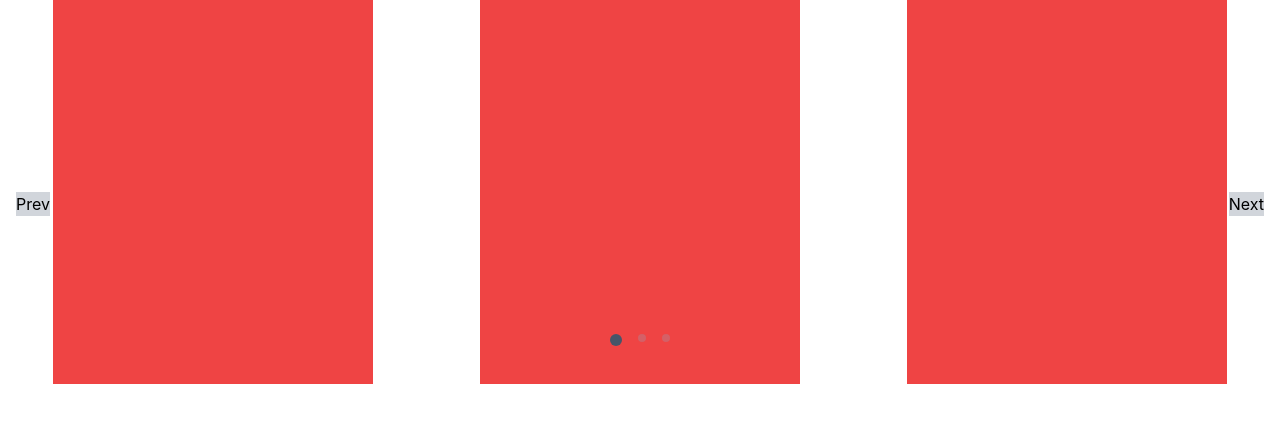
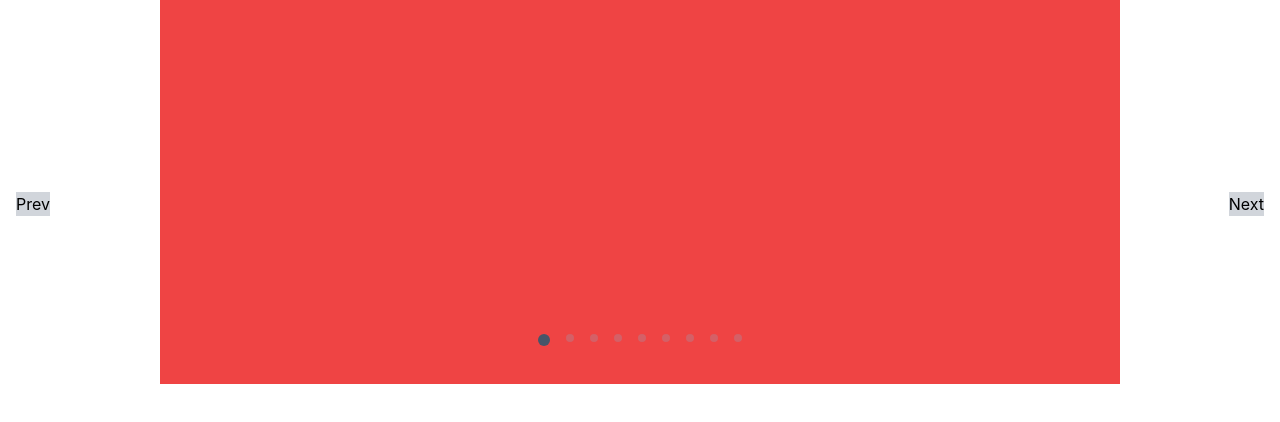
Before and after one commit to Meagle89/roar-carousel, a React (Create React App) app: page / in a window 1280 px wide. Shown: the top 422 px of the page. Built offline with nearby package versions, Linux system fonts and the light colour scheme.

Commit message:
updated indicator dots to be clickable

```diff
--- a/src/App.js
+++ b/src/App.js
@@ -11,6 +11,9 @@ function App() {
         <Item>4</Item>
         <Item>5</Item>
         <Item>6</Item>
+        <Item>7</Item>
+        <Item>8</Item>
+        <Item>9</Item>
       </Carousel>
     </div>
   );
--- a/src/components/Carousel.jsx
+++ b/src/components/Carousel.jsx
@@ -29,7 +29,7 @@ const Carousel = ({ children, options }) => {
   });
 
   const renderIndicators = () => {
-    if ( options.displayIndicator) return <Indicators items={React.Children.count(children)} activeIndex={activeIndex} />
+    if ( options.displayIndicator) return <Indicators items={React.Children.count(children)} activeIndex={activeIndex} activeItems={options.activeItems} setActiveIndex={setActiveIndex} />
   }
 
   const renderButtons = () => {
--- a/src/components/Indicators.jsx
+++ b/src/components/Indicators.jsx
@@ -1,16 +1,12 @@
 import React from 'react';
 import PropTypes from 'prop-types';
 
-const Indicators = ({ items, activeIndex, displayDots, styles }) => {
+const Indicators = ({ items, activeIndex, activeItems, setActiveIndex, styles }) => {
   return (
     <div className={`indicator ${styles}`}>
-      {[...Array(displayDots)].map((dot, index) => {
+      {[...Array((items - activeItems) + 1)].map((dot, index) => {
         if (items > 1) {
-          if (activeIndex < displayDots) {
-            return <Dot active={activeIndex === index} key={index} />;
-          } else {
-            return <Dot active={activeIndex - displayDots === index} key={index} />;
-          }
+            return <Dot active={activeIndex === index} key={index} setActiveIndex={setActiveIndex} index={index} />;
         }
         return null;
       })}
@@ -18,17 +14,16 @@ const Indicators = ({ items, activeIndex, displayDots, styles }) => {
   );
 };
 
-const Dot = ({ active, styles, activeStyles }) => <button className={`dot ${active ? activeStyles : styles}`}></button>;
+const Dot = ({ active, styles, activeStyles, setActiveIndex, index }) => <button onClick={() => setActiveIndex(index) } className={`dot ${active ? activeStyles : styles}`}></button>;
 
 Indicators.propTypes = {
   activeIndex: PropTypes.number.isRequired,
-  displayDots: PropTypes.number,
+  activeItems: PropTypes.number.isRequired,
   items: PropTypes.number.isRequired,
   styles: PropTypes.string,
 };
 
 Indicators.defaultProps = {
-  displayDots: 3,
   styles: "flex mx-auto overflow-hidden whitespace-nowrap w-fit relative -top-[50px]",
 };
 
--- a/src/helpers/default-options.js
+++ b/src/helpers/default-options.js
@@ -1,6 +1,6 @@
 
 const setOptions = (options = {}) => ({
-  activeItems: options.activeItems || 3,
+  activeItems: options.activeItems || 1,
   displayButtons: options.displayButtons || true,
   displayScrollBar: options.displayScrollBar || false,
   displayIndicator: options.displayIndicator || true,
```
